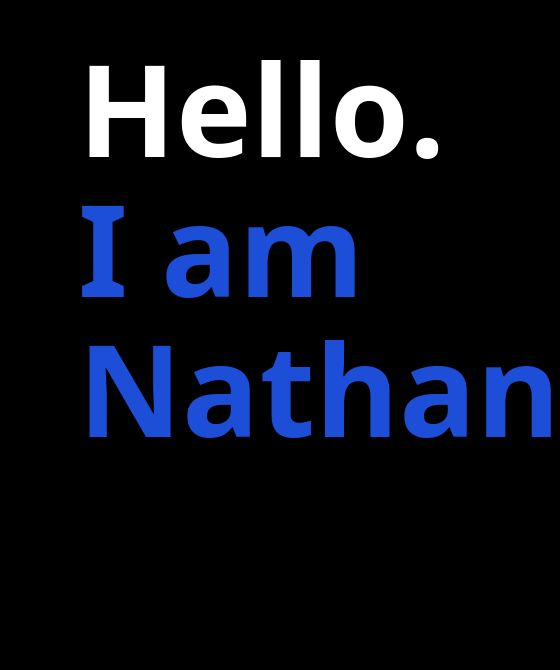
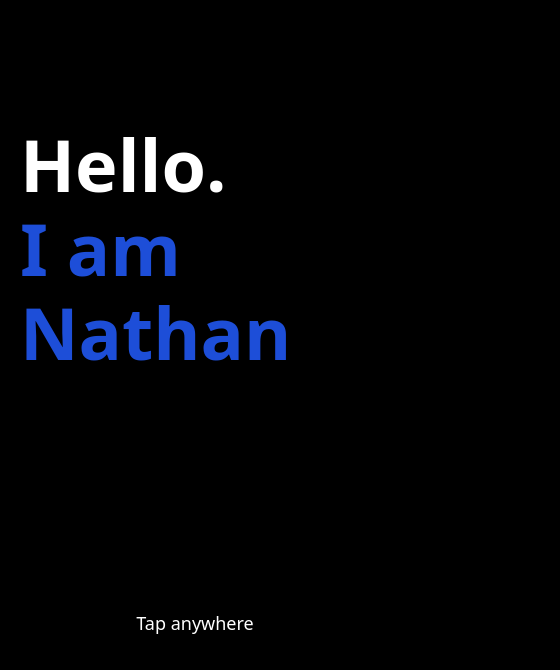
Before and after one commit to GrimaudNathan/nathangrimaud.xyz, a Vue app: page / in a window 390 px wide. Shown: the part 174-844 px from the top of the page, 560 px wide, since content can reach past the window. Built offline with nearby package versions, Linux system fonts and the light colour scheme.

Commit message:
add responsive

```diff
--- a/src/index.css
+++ b/src/index.css
@@ -5,9 +5,9 @@
 .sr-bot {
   visibility: hidden;
 }
-.sr-bot-1 {
-  visibility: hidden;
-}
 .sr-bot-2 {
   visibility: hidden;
 }
+.sr-bot-3 {
+  visibility: hidden;
+}
--- a/src/pages/About.vue
+++ b/src/pages/About.vue
@@ -6,7 +6,7 @@ ScrollReveal({ duration: 1000, distance: '50px', opacity: 0 })
   <header class="sticky top-0 text-white">
     <div class="flex justify-end">
       <div
-        class="pt-24 pr-48 transition hover:-translate-x-3 hover:pr-44"
+        class="pt-10 pr-7 transition hover:-translate-x-3 md:pt-24 md:pr-48 hover:md:pr-44"
         @mouseover="text = 'nathan.home'"
         @mouseleave="text = 'nathan.'"
       >
@@ -14,12 +14,12 @@ ScrollReveal({ duration: 1000, distance: '50px', opacity: 0 })
       </div>
     </div>
   </header>
-  <div class="sr-bot relative mx-auto h-screen max-w-[60%] text-white">
+  <div class="sr-bot relative h-screen px-5 text-white md:mx-auto md:max-w-[60%]">
     <div class="absolute top-1/2 -translate-y-[100%]">
-      <h1 class="text-8xl font-bold">I develop & build web3 projects</h1>
+      <h1 class="text-6xl font-bold md:text-8xl">I develop & build web3 projects</h1>
     </div>
   </div>
-  <div class="mx-auto max-w-[50%] pb-20 text-white">
+  <div class="px-5 pb-20 text-white md:mx-auto md:max-w-[50%]">
     <h1 class="text-5xl font-semibold">About</h1>
     <p class="mt-8 text-xl leading-8">
       Hi, I'm Nathan. A freelance web3 developer interested in contributing expertise in web and
--- a/src/pages/Contact.vue
+++ b/src/pages/Contact.vue
@@ -6,7 +6,7 @@ ScrollReveal({ duration: 1000, distance: '50px', opacity: 0 })
   <header class="sticky top-0 text-white">
     <div class="flex justify-end">
       <div
-        class="pt-24 pr-48 transition hover:-translate-x-3 hover:pr-44"
+        class="pt-10 pr-7 transition hover:-translate-x-3 md:pt-24 md:pr-48 hover:md:pr-44"
         @mouseover="text = 'nathan.home'"
         @mouseleave="text = 'nathan.'"
       >
@@ -14,17 +14,17 @@ ScrollReveal({ duration: 1000, distance: '50px', opacity: 0 })
       </div>
     </div>
   </header>
-  <div class="sr-bot relative mx-auto h-screen max-w-[60%] text-white">
+  <div class="sr-bot relative h-screen px-5 text-white md:mx-auto md:max-w-[60%]">
     <div class="absolute top-1/2 -translate-y-[100%]">
-      <h1 class="text-9xl font-bold">Let's make somethinng great!</h1>
+      <h1 class="text-6xl font-bold md:text-9xl">Let's make somethinng great!</h1>
     </div>
   </div>
-  <div class="mx-auto max-w-[50%] pb-20 text-white">
+  <div class="px-5 pb-20 text-white md:mx-auto md:max-w-[50%]">
     <h1 class="text-5xl font-semibold">Contact</h1>
     <p class="mt-8 text-xl leading-8">
       I'm seeking out opportunities to collaborate with companies / agencies / individuals, not just
-      work for them. I want to bring my experience to the table where were we can work together.
-      If that sounds about right, then lets for sure chat about how we can work together.
+      work for them. I want to bring my experience to the table where were we can work together. If
+      that sounds about right, then lets for sure chat about how we can work together.
     </p>
     <div class="mt-4 text-xl text-blue-700">
       <p>natgrimaud22@gmail.com</p>
--- a/src/pages/Home.vue
+++ b/src/pages/Home.vue
@@ -1,9 +1,10 @@
 <script setup>
 import ScrollReveal from 'scrollreveal'
+import AboutVue from './About.vue'
 ScrollReveal({ duration: 1000, distance: '50px', opacity: 0 })
 </script>
 <template>
-  <div class="relative mx-auto h-screen max-w-[60%]">
+  <div @click="reveal()" class="relative h-screen px-5 md:mx-auto md:max-w-[60%]">
     <div class="absolute top-1/2 -translate-y-1/2">
       <div class="sr-bot">
         <div
@@ -11,7 +12,9 @@ ScrollReveal({ duration: 1000, distance: '50px', opacity: 0 })
           @mouseleave="text1 = 'Hello.'"
           class="transition duration-300 hover:translate-x-10"
         >
-          <router-link to="/about" class="text-9xl font-bold text-white">{{ text1 }}</router-link>
+          <router-link to="/about" class="text-7xl font-bold text-white md:text-9xl">{{
+            text1
+          }}</router-link>
         </div>
       </div>
       <div class="sr-bot-2">
@@ -20,7 +23,7 @@ ScrollReveal({ duration: 1000, distance: '50px', opacity: 0 })
           @mouseleave="text2 = 'I am'"
           class="mt-3 transition duration-300 hover:translate-x-10"
         >
-          <router-link to="/work" href="" class="text-9xl font-bold text-blue-700">{{
+          <router-link to="/work" href="" class="text-7xl font-bold text-blue-700 md:text-9xl">{{
             text2
           }}</router-link>
         </div>
@@ -31,11 +34,14 @@ ScrollReveal({ duration: 1000, distance: '50px', opacity: 0 })
           @mouseleave="text3 = 'Nathan'"
           class="mt-3 transition duration-300 hover:translate-x-10"
         >
-          <router-link to="/contact" class="text-9xl font-bold text-blue-700">{{
+          <router-link to="/contact" class="text-7xl font-bold text-blue-700 md:text-9xl">{{
             text3
           }}</router-link>
         </div>
       </div>
+    </div>
+    <div class="absolute bottom-8 left-1/2 -translate-x-1/2 md:hidden">
+      <div class="animate-bounce text-lg text-white">Tap anywhere</div>
     </div>
   </div>
 </template>
@@ -47,6 +53,15 @@ export default {
       text2: 'I am',
       text3: 'Nathan',
     }
+  },
+  methods: {
+    reveal() {
+      if (window.innerWidth <= 768) {
+        this.text1 = 'About'
+        this.text2 = 'Work'
+        this.text3 = 'Contact'
+      }
+    },
   },
   mounted() {
     ScrollReveal().reveal('.sr-bot', {
--- a/src/pages/Work.vue
+++ b/src/pages/Work.vue
@@ -6,7 +6,7 @@ ScrollReveal({ duration: 1000, distance: '50px', opacity: 0 })
   <header class="sticky top-0 text-white">
     <div class="flex justify-end">
       <div
-        class="pt-24 pr-48 transition hover:-translate-x-3 hover:pr-44"
+        class="pt-10 pr-7 transition hover:-translate-x-3 md:pt-24 md:pr-48 hover:md:pr-44"
         @mouseover="text = 'nathan.home'"
         @mouseleave="text = 'nathan.'"
       >
@@ -14,23 +14,27 @@ ScrollReveal({ duration: 1000, distance: '50px', opacity: 0 })
       </div>
     </div>
   </header>
-  <div class="sr-bot max-w-[60%] mx-auto mt-52 text-white pb-20">
-    <div class="hover:translate-x-10 transition duration-300">
+  <div class="sr-bot mt-52 px-5 pb-20 text-white md:mx-auto md:max-w-[60%]">
+    <div class="transition duration-300 hover:translate-x-10">
       <a href="https://themintpass.io" target="_blank">
-        <h1 class="text-9xl font-bold">TheMintPass</h1>
-        <h2 class="mt-5 text-2xl font-medium text-blue-700">Website, design, smart contract, art generation</h2>
+        <h1 class="text-4xl font-bold md:text-9xl">TheMintPass</h1>
+        <h2 class="mt-5 text-2xl font-medium text-blue-700">
+          Website, design, smart contract, art generation
+        </h2>
       </a>
     </div>
-    <div class="mt-40 hover:translate-x-10 transition duration-300">
+    <div class="mt-40 transition duration-300 hover:translate-x-10">
       <a href="https://cryptochampionsnft.io/" target="_blank">
-        <h1 class="text-9xl font-bold">CryptoChampions</h1>
+        <h1 class="text-4xl font-bold md:text-9xl">CryptoChampions</h1>
         <h2 class="mt-5 text-2xl font-medium text-blue-700">Website, software</h2>
       </a>
     </div>
-    <div class="mt-40 hover:translate-x-10 transition duration-300">
+    <div class="mt-40 transition duration-300 hover:translate-x-10">
       <a href="https://carconnectnft.com" target="_blank">
-        <h1 class="text-9xl font-bold">CarConnect</h1>
-        <h2 class="mt-5 text-2xl font-medium text-blue-700">Website, design, smart contract, art generation</h2>
+        <h1 class="text-4xl font-bold md:text-9xl">CarConnect</h1>
+        <h2 class="mt-5 text-2xl font-medium text-blue-700">
+          Website, design, smart contract, art generation
+        </h2>
       </a>
     </div>
   </div>
```
